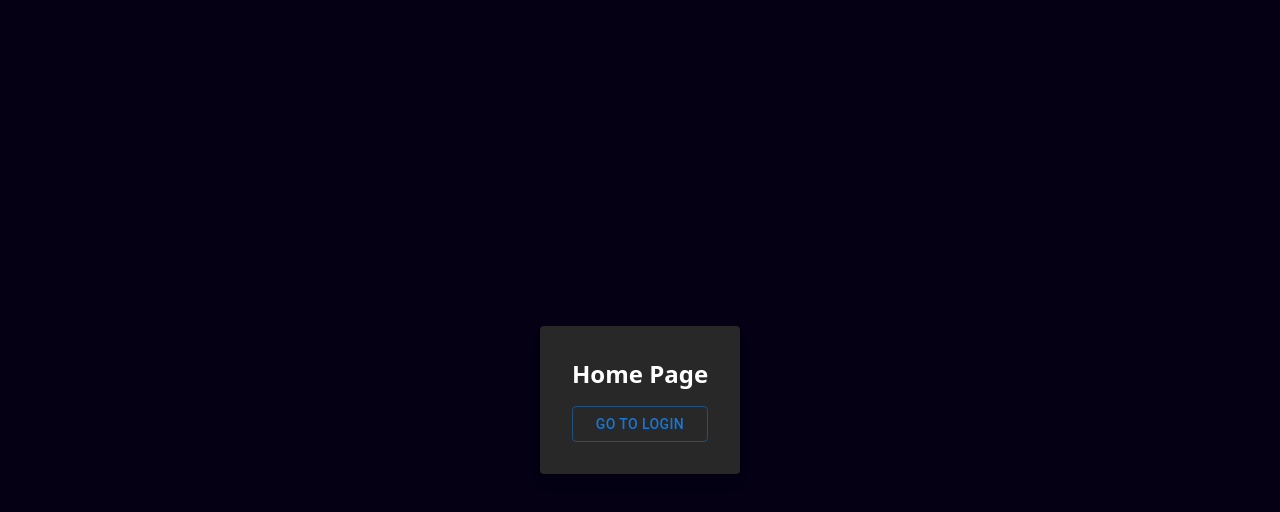
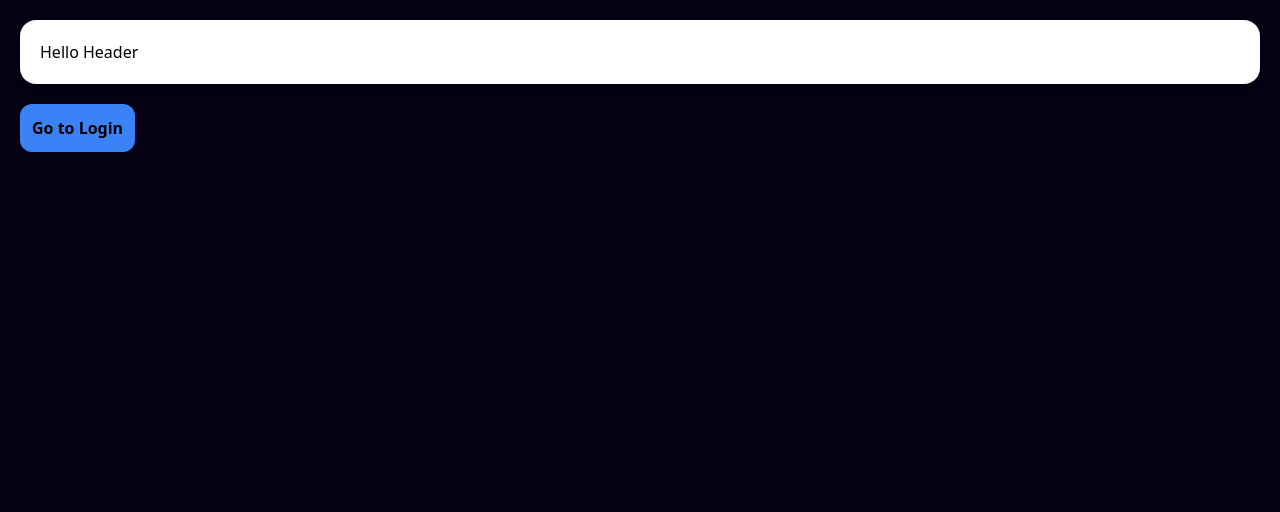
Before and after one commit to bendsp/AREA, a Next.js app in the folder client/web/: page /home in a window 1280 px wide. Shown: the top 512 px of the page. Built offline with nearby package versions, Linux system fonts and the light colour scheme.

Commit message:
feat(web): protectedPages & NextRouter & interfaces

```diff
--- /dev/null
+++ b/client/web/components/Authentication.tsx
@@ -0,0 +1,23 @@
+import { useRouter } from 'next/router';
+import { PropsWithChildren } from 'react';
+import Background from './Background';
+
+// TODO: keycloak
+const authenticated = true
+
+interface AuthenticationProps {
+    isProtected: boolean;
+}
+
+const Authentication = ({ isProtected, children } : PropsWithChildren<AuthenticationProps>) => {
+    const router = useRouter();
+
+    if (isProtected && !authenticated) {
+        router.push('/login');
+        return (<Background/>)
+    } else {
+        return (children)
+    }
+}
+
+export default Authentication
--- /dev/null
+++ b/client/web/components/Background.tsx
@@ -0,0 +1,16 @@
+import classnames from "classnames"
+import { PropsWithChildren } from "react";
+
+interface BackgroundProps {
+    className?: string;
+}
+
+const Background = ({ children, className }: PropsWithChildren<BackgroundProps>) => {
+    return (
+        <div className={classnames(className, "bg-[#050014] min-h-screen")}>
+            {children}
+        </div>
+    )
+}
+
+export default Background
--- /dev/null
+++ b/client/web/components/HomeHeader.tsx
@@ -0,0 +1,9 @@
+const HomeHeader = () => {
+    return (
+        <div className="bg-white shadow-md p-5 mb-5 sticky top-0 z-20 rounded-2xl">
+            Hello Header
+        </div>
+    );
+}
+
+export default HomeHeader;
--- /dev/null
+++ b/client/web/interfaces/protectedPage.ts
@@ -0,0 +1,5 @@
+export interface ProtectedPage {
+    props: {
+      isProtected: boolean;
+    }
+}
--- a/client/web/package.json
+++ b/client/web/package.json
@@ -13,6 +13,8 @@
     "@emotion/styled": "^11.11.0",
     "@mui/material": "^5.14.11",
     "autoprefixer": "^10.4.16",
+    "classnames": "^2.3.2",
+    "keycloak-js": "^22.0.3",
     "next": "13.5.3",
     "postcss": "^8.4.30",
     "react": "18.2.0",
--- a/client/web/pages/_app.tsx
+++ b/client/web/pages/_app.tsx
@@ -1,10 +1,17 @@
 import '../styles/globals.css'
 import type { AppProps } from 'next/app'
+import dynamic from "next/dynamic"
+
+import Authentication from "../components/Authentication"
 
 function MyApp({ Component, pageProps }: AppProps) {
   return (
-    <Component {...pageProps} />
+    <Authentication isProtected={pageProps.isProtected}>
+      <Component {...pageProps} />
+    </Authentication>
   )
 }
 
-export default MyApp
+export default dynamic(() => Promise.resolve(MyApp), {
+  ssr: false,
+});
--- a/client/web/pages/home.tsx
+++ b/client/web/pages/home.tsx
@@ -1,20 +1,35 @@
-import Link from 'next/link';
-import Button from '@mui/material/Button';
 import React from 'react';
+import { useRouter }  from 'next/router';
+
+// Components
+import HomeHeader from '../components/HomeHeader';
+
+// Interfaces
+import { ProtectedPage } from '../interfaces/protectedPage';
+import Background from '../components/Background';
+
+export function getStaticProps(): ProtectedPage {
+  return {
+    props: {
+      isProtected: true
+    }
+  }
+}
 
 const HomePage: React.FC = () => {
+  const router = useRouter();
+
+  const handleButtonClick = () => {
+    router.push('/login');
+  }
+
   return (
-    <div className="flex items-center justify-center h-screen bg-[#050014]">
-      <div className="bg-[#282828] p-8 rounded shadow-lg">
-        <h2 className="text-2xl text-white font-bold mb-4">Home Page</h2>
-
-        <Link href="/login">
-          <Button variant="outlined" fullWidth className="border-white text-white hover:border-[#240090] hover:text-[#240090]">
-            Go to Login
-          </Button>
-        </Link>
+    <Background className="flex flex-col p-5">
+      <HomeHeader />
+      <div className="flex-grow">
+        <button onClick={handleButtonClick} className="bg-blue-500 hover:bg-blue-300 font-bold rounded-xl p-3">Go to Login</button>
       </div>
-    </div>
+    </Background>
   );
 };
 
```
Also changed, not shown: 2 other files (tests, documents, lock files or other folders).
